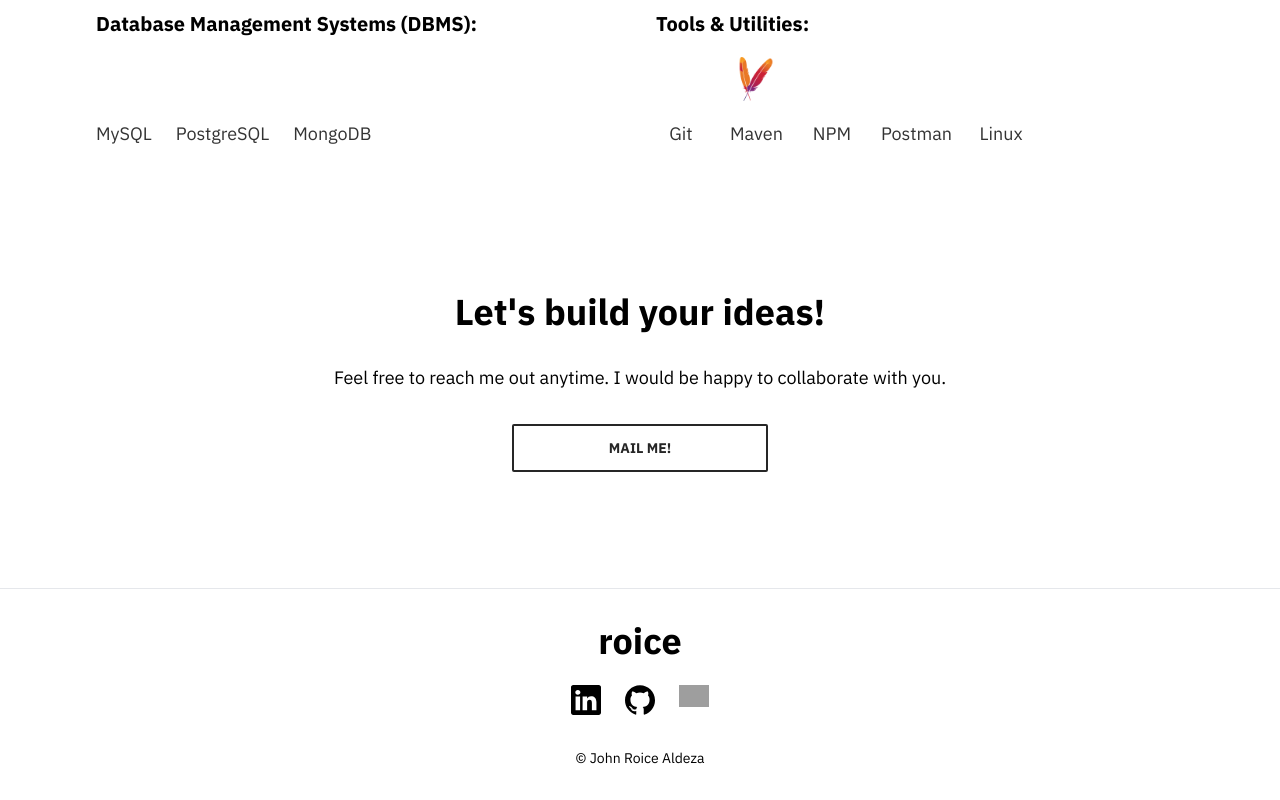
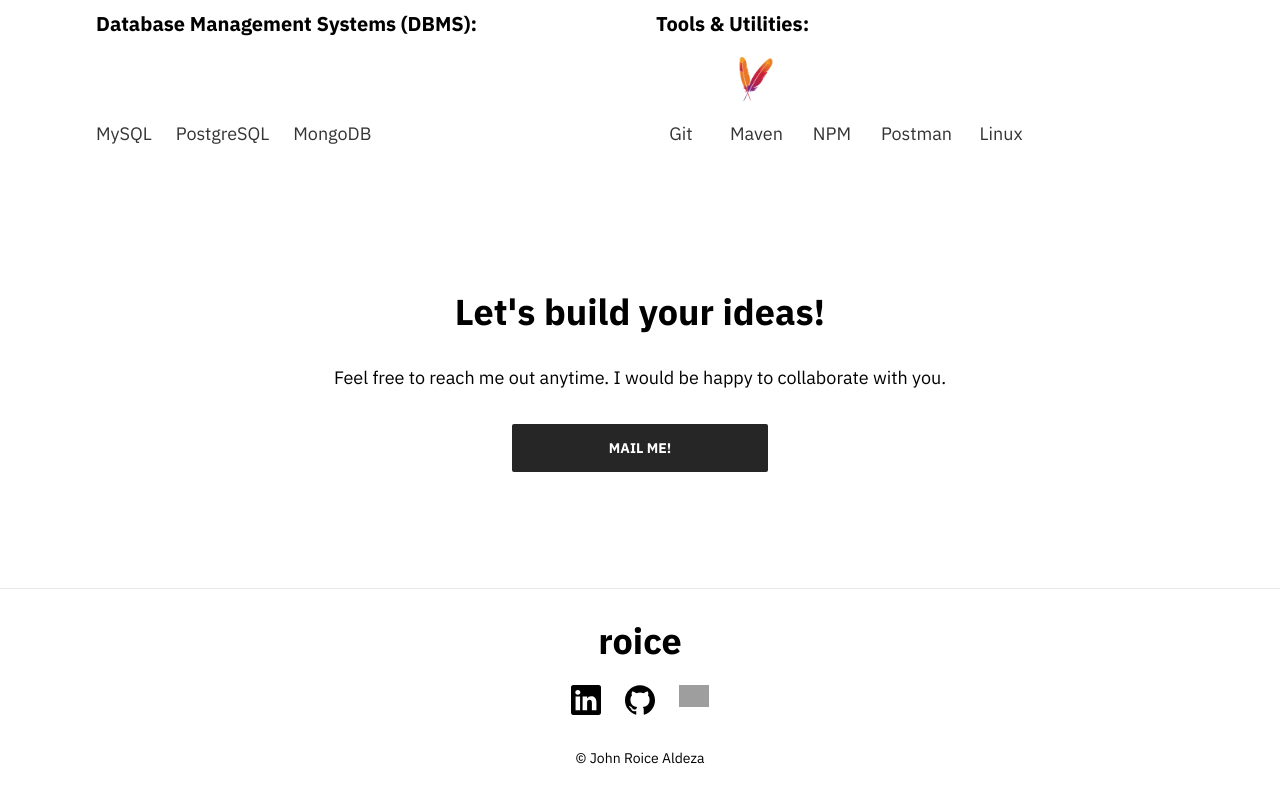
Before and after one commit to roiceee/portfolio, a Next.js app in the folder frontend/: page / in a window 1280 px wide. Shown: the part 4185-4985 px from the top of the page. Built offline with nearby package versions, Linux system fonts and the light colour scheme; grey boxes are pictures that could not be loaded; some icons are missing.

Commit message:
remove outline style from mail button for improved visibility

```diff
--- a/frontend/src/app/page.tsx
+++ b/frontend/src/app/page.tsx
@@ -132,7 +132,7 @@ export default function Page() {
         </p>
         <div className="mt-8">
           <a href="mailto:jroicealdeza@gmail.com">
-            <button className="btn btn-outline btn-accent btn-wide px-6 border-2">
+            <button className="btn btn-accent btn-wide px-6 border-2">
               Mail me!
             </button>
           </a>
```
Also changed, not shown: 2 other files (tests, documents, lock files or other folders).
